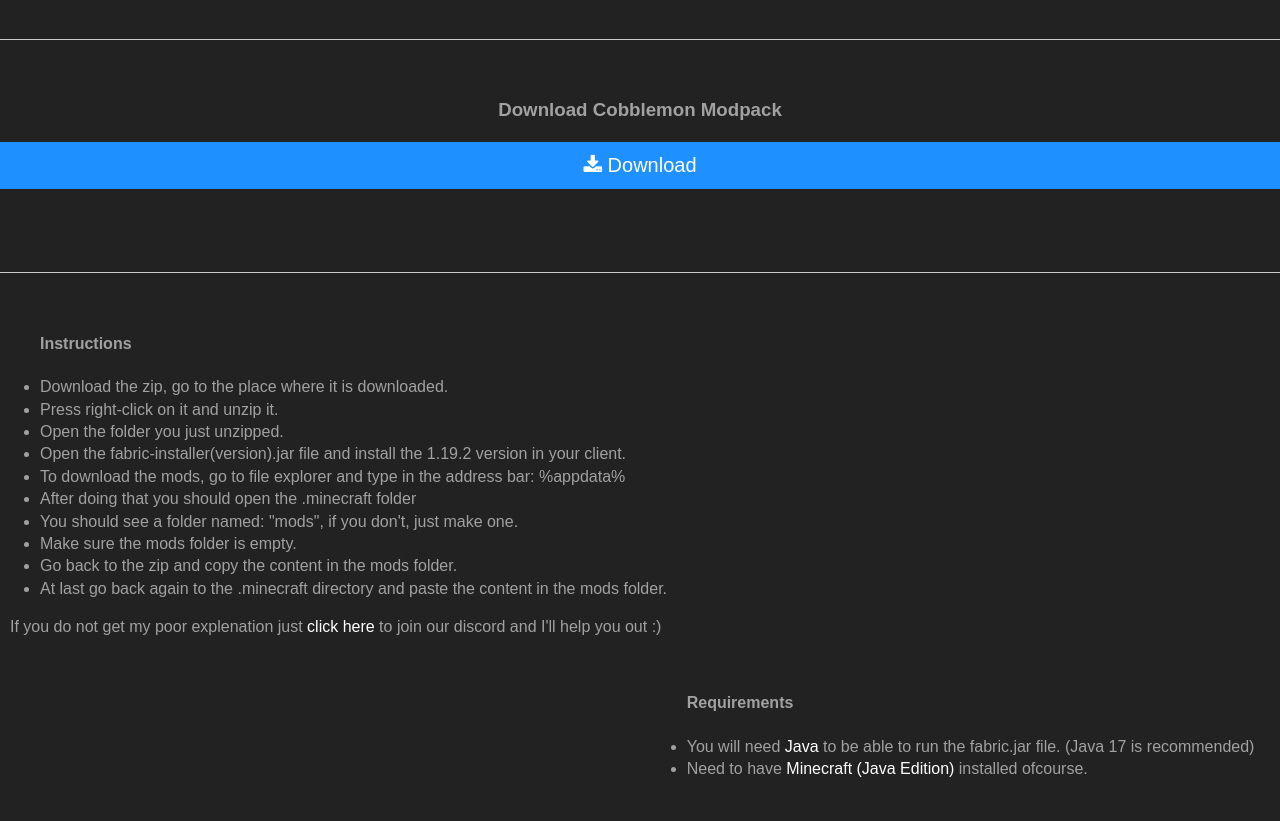
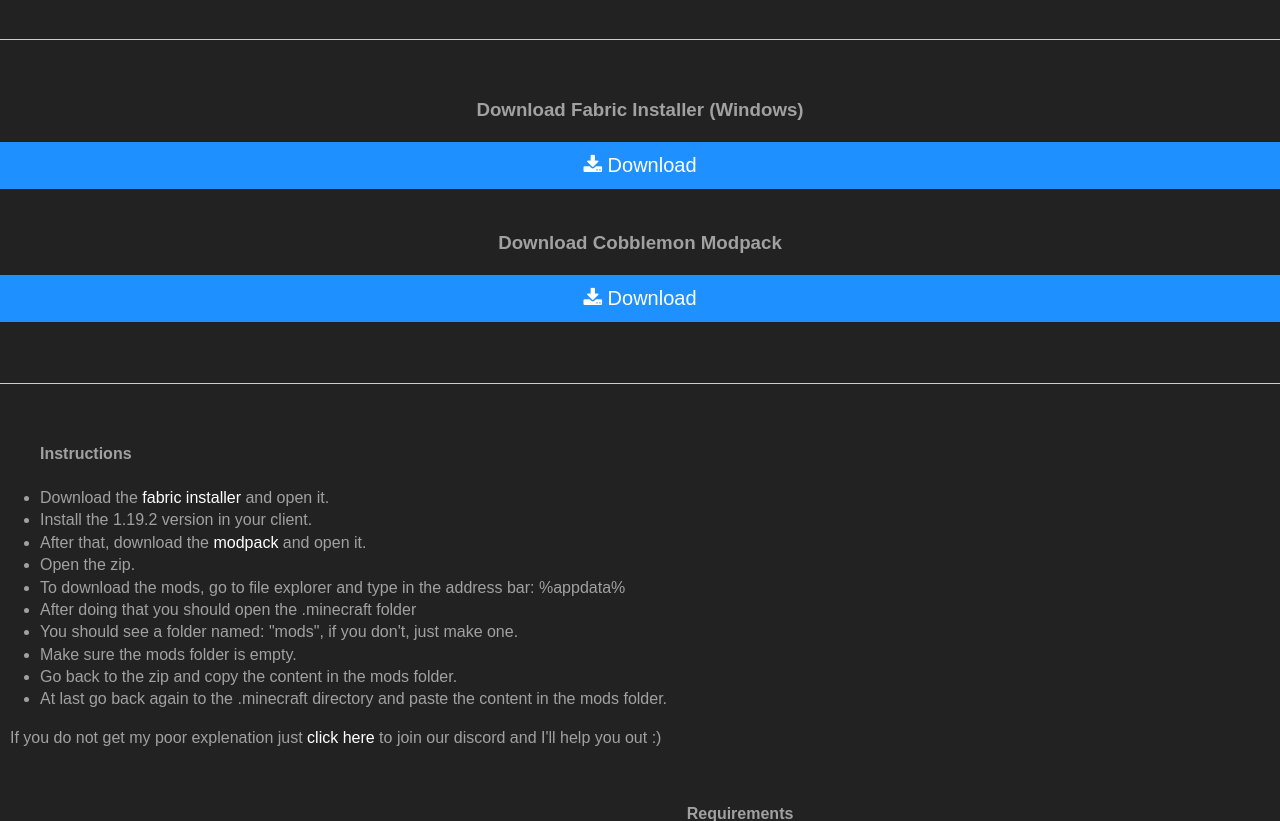
Before and after one commit to Turbootzz/Turboot, a PHP site: page /cobblemon in a window 1280 px wide. Shown: the part 50-871 px from the top of the page. Run offline with PHP 8.4, Linux system fonts and the light colour scheme.

Commit message:
updated text

```diff
--- a/cobblemon.php
+++ b/cobblemon.php
@@ -29,10 +29,14 @@
         <br>
         <hr>
         <br>
+        <h3>Download Fabric Installer (Windows)</h3>
+        <a href="https://maven.fabricmc.net/net/fabricmc/fabric-installer/0.11.2/fabric-installer-0.11.2.exe"><button class="btn" style="width:100%"><i
+                    class="fa fa-download"></i> Download</button></a>
+                    <br>
+                    <br>
         <h3>Download Cobblemon Modpack</h3>
         <a href="assets/downloads/modpack-bf-cobblemon-1.19.2.zip"><button class="btn" style="width:100%"><i
                     class="fa fa-download"></i> Download</button></a>
-        <br>
         <br>
         <br>
         <br>
@@ -41,10 +45,11 @@
         <div id="left">
             <ul>
                 <h4>Instructions</h4>
-                <li>Download the zip, go to the place where it is downloaded.</li>
-                <li>Press right-click on it and unzip it.</li>
-                <li>Open the folder you just unzipped.</li>
-                <li>Open the fabric-installer(version).jar file and install the 1.19.2 version in your client.</li>
+                <li>Download the <a
+                    href="https://maven.fabricmc.net/net/fabricmc/fabric-installer/0.11.2/fabric-installer-0.11.2.exe">fabric installer</a> and open it.</li>
+                <li>Install the 1.19.2 version in your client.</li>
+                <li>After that, download the <a href="assets/downloads/modpack-bf-cobblemon-1.19.2.zip">modpack</a> and open it.</li>
+                <li>Open the zip.</li>
                 <li>To download the mods, go to file explorer and type in the address bar: %appdata%</li>
                 <li>After doing that you should open the .minecraft folder</li>
                 <li>You should see a folder named: "mods", if you don't, just make one.</li>
```
Also changed, not shown: 1 other file.
